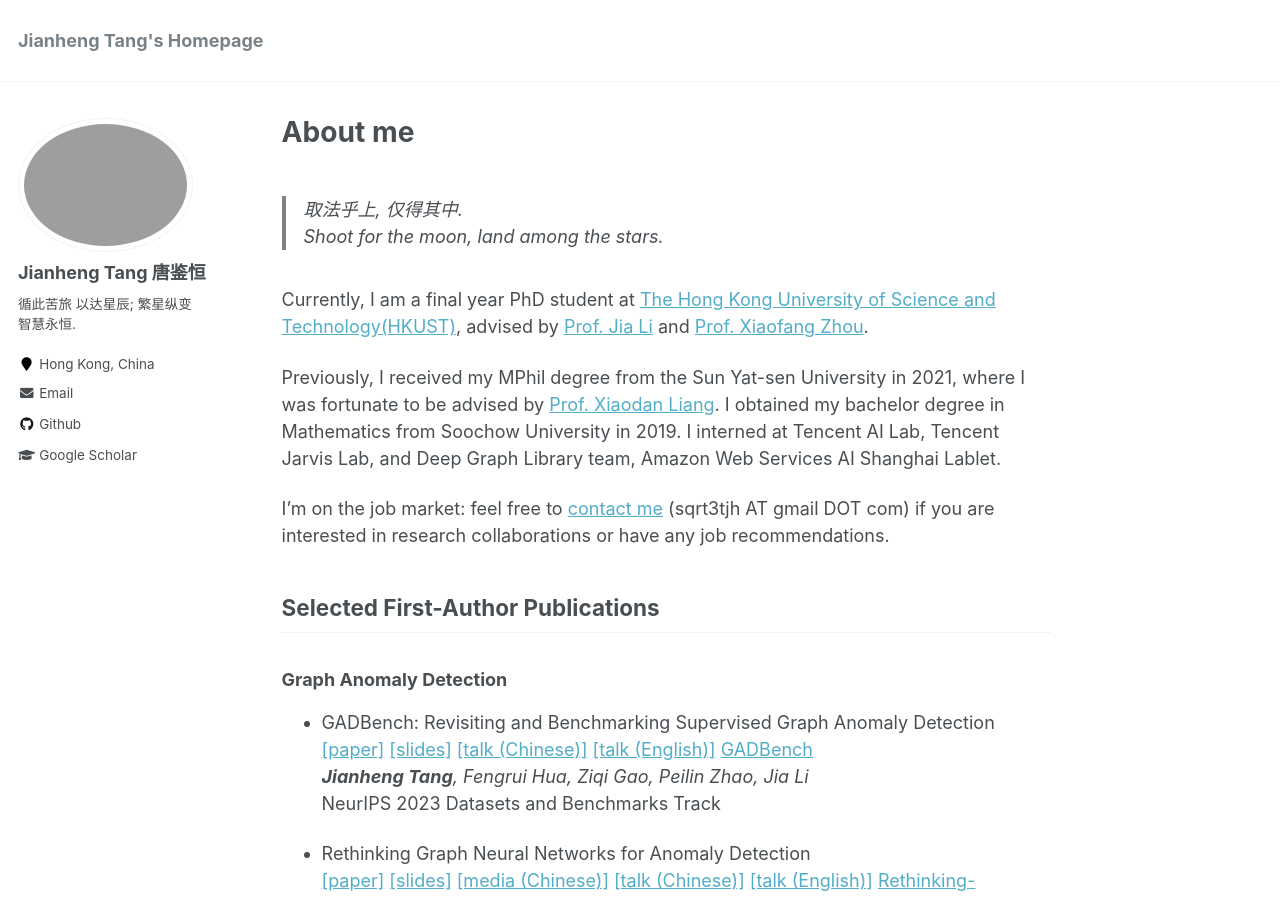
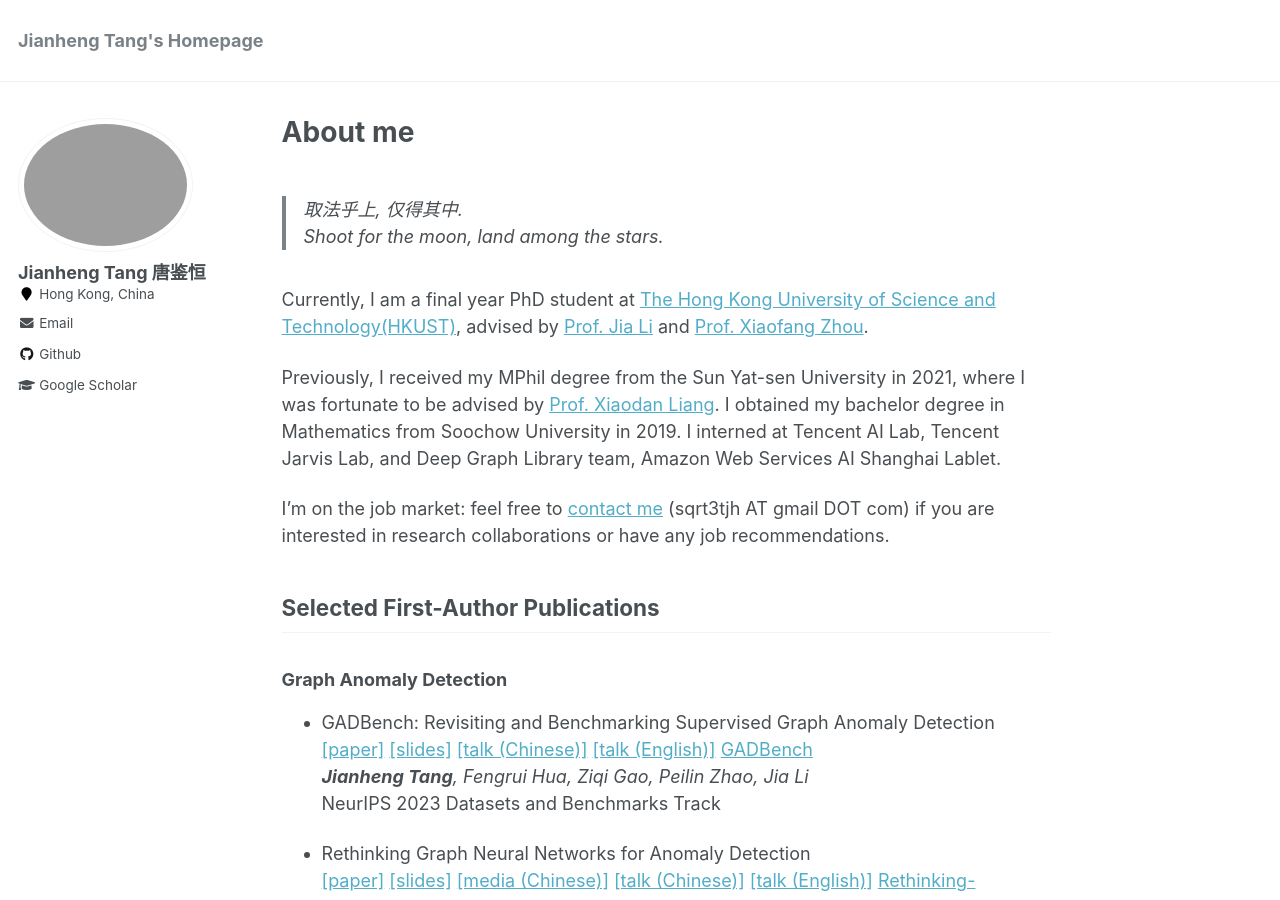
Before and after one commit to squareRoot3/squareRoot3.github.io, a Jekyll site: the page built from _pages/about.md, in a window 1280 px wide and 900 px high. Built offline with Jekyll 4.4.1, drawn with Linux system fonts in a browser that asks for light colours.

Commit message:
Update _config.yml

```diff
--- a/_config.yml
+++ b/_config.yml
@@ -82,7 +82,7 @@ analytics:
 author:
   name             : "Jianheng Tang \n 唐鉴恒"
   avatar           : "photo.jpg"
-  bio              : "循此苦旅 以达星辰; 繁星纵变 智慧永恒."
+  bio              :
   location         : "Hong Kong, China"
   employer         :
   pubmed           :
```
